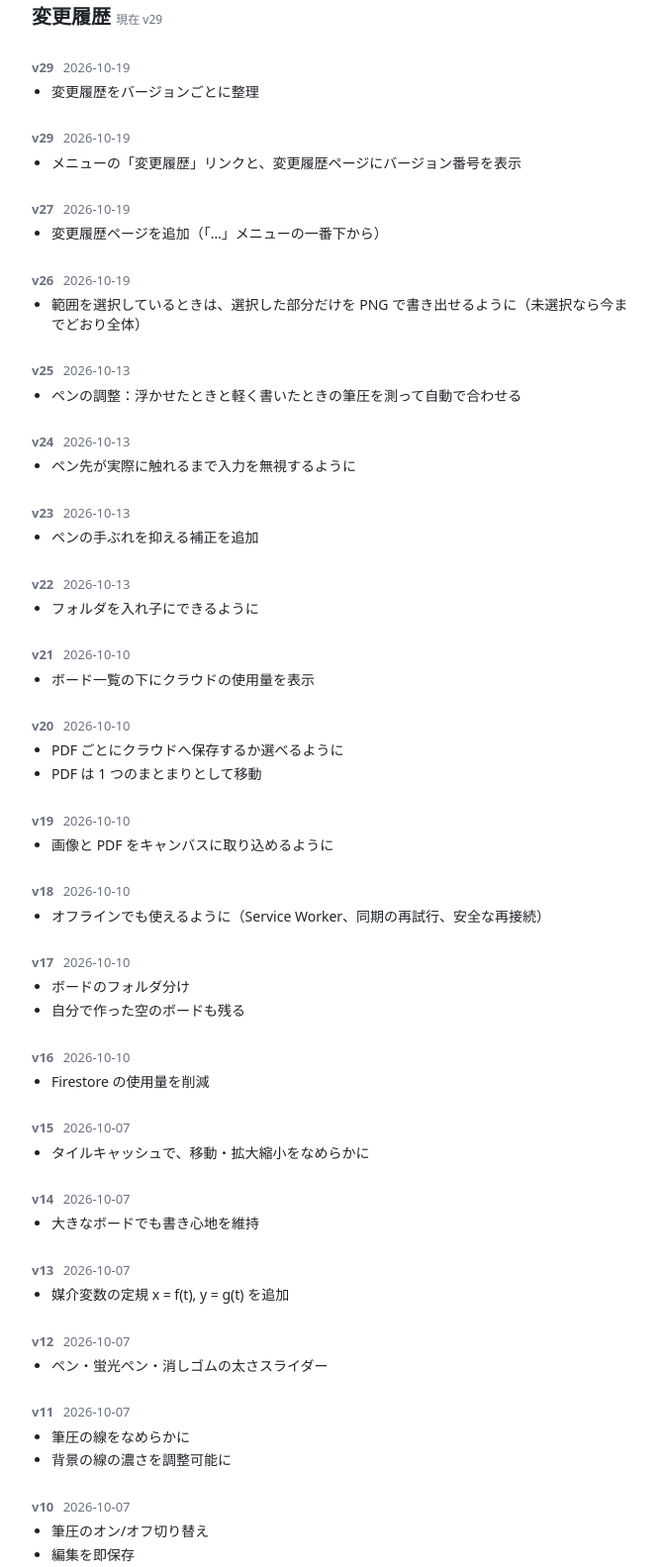
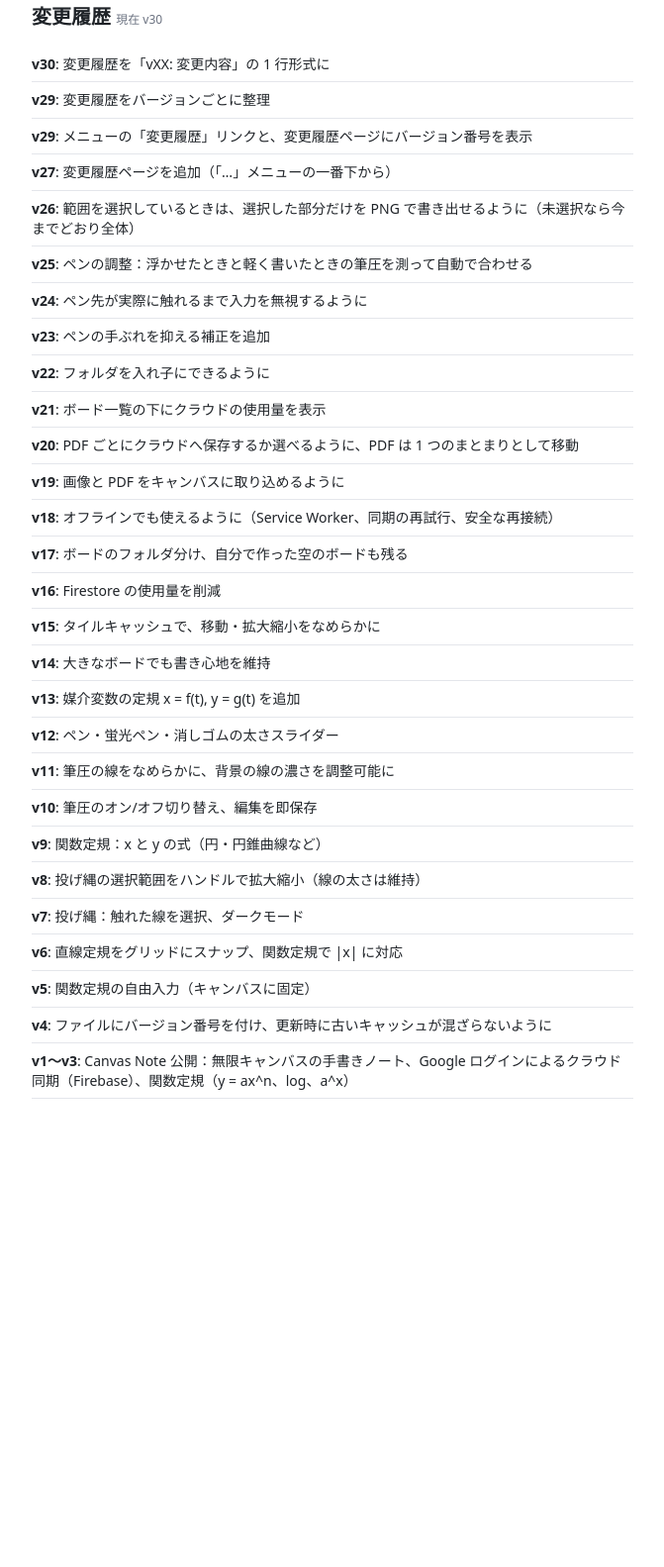
Before and after one commit to yuuyuu-6250/canvas-note, a plain HTML site: page changelog.html in a window 1280 px wide. Shown: the part 57-1640 px from the top of the page at 99% size, without its empty margins (304-975 px from the left). After the commit the page ends 1207 px from the top, so only its background shows below. Drawn offline with Linux system fonts and the light colour scheme.

Commit message:
Changelog: one line per version (vXX: change)
Co-Authored-By: Claude Opus 5.5 <noreply@anthropic.com>

```diff
--- a/changelog.html
+++ b/changelog.html
@@ -12,166 +12,53 @@
   } catch (e) {}
 </script>
 <link rel="icon" href="icon.svg" type="image/svg+xml">
-<link rel="stylesheet" href="style.css?v=29">
+<link rel="stylesheet" href="style.css?v=30">
 <style>
   html, body { height: auto; overflow: auto; -webkit-user-select: text; user-select: text; }
   main { max-width: 640px; margin: 0 auto; padding: calc(24px + var(--safe-t)) 16px calc(40px + var(--safe-b)); }
   h1 { font-size: 20px; margin: 0 0 4px; }
   .back { display: inline-block; margin-bottom: 16px; color: var(--accent); text-decoration: none; }
   h2 { font-size: 13px; color: var(--muted); margin: 28px 0 6px; font-weight: 600; }
-  ul { margin: 0; padding-left: 20px; }
-  li { margin: 4px 0; }
-  h2 span { font-weight: 400; margin-left: 6px; }
+  .log { list-style: none; margin: 16px 0 0; padding: 0; }
+  .log li { padding: 8px 0; border-bottom: 1px solid var(--line); }
+  .log b { font-variant-numeric: tabular-nums; }
 </style>
 </head>
 <body>
 <main>
   <a class="back" href="./">← ノートに戻る</a>
-  <h1>変更履歴 <small style="font-size:12px;color:var(--muted);font-weight:400">現在 v29</small></h1>
+  <h1>変更履歴 <small style="font-size:12px;color:var(--muted);font-weight:400">現在 v30</small></h1>
 
-  <h2>v29 <span>2026-10-19</span></h2>
-  <ul>
-    <li>変更履歴をバージョンごとに整理</li>
+  <ul class="log">
+    <li><b>v30</b>: 変更履歴を「vXX: 変更内容」の 1 行形式に</li>
+    <li><b>v29</b>: 変更履歴をバージョンごとに整理</li>
+    <li><b>v29</b>: メニューの「変更履歴」リンクと、変更履歴ページにバージョン番号を表示</li>
+    <li><b>v27</b>: 変更履歴ページを追加（「…」メニューの一番下から）</li>
+    <li><b>v26</b>: 範囲を選択しているときは、選択した部分だけを PNG で書き出せるように（未選択なら今までどおり全体）</li>
+    <li><b>v25</b>: ペンの調整：浮かせたときと軽く書いたときの筆圧を測って自動で合わせる</li>
+    <li><b>v24</b>: ペン先が実際に触れるまで入力を無視するように</li>
+    <li><b>v23</b>: ペンの手ぶれを抑える補正を追加</li>
+    <li><b>v22</b>: フォルダを入れ子にできるように</li>
+    <li><b>v21</b>: ボード一覧の下にクラウドの使用量を表示</li>
+    <li><b>v20</b>: PDF ごとにクラウドへ保存するか選べるように、PDF は 1 つのまとまりとして移動</li>
+    <li><b>v19</b>: 画像と PDF をキャンバスに取り込めるように</li>
+    <li><b>v18</b>: オフラインでも使えるように（Service Worker、同期の再試行、安全な再接続）</li>
+    <li><b>v17</b>: ボードのフォルダ分け、自分で作った空のボードも残る</li>
+    <li><b>v16</b>: Firestore の使用量を削減</li>
+    <li><b>v15</b>: タイルキャッシュで、移動・拡大縮小をなめらかに</li>
+    <li><b>v14</b>: 大きなボードでも書き心地を維持</li>
+    <li><b>v13</b>: 媒介変数の定規 x = f(t), y = g(t) を追加</li>
+    <li><b>v12</b>: ペン・蛍光ペン・消しゴムの太さスライダー</li>
+    <li><b>v11</b>: 筆圧の線をなめらかに、背景の線の濃さを調整可能に</li>
+    <li><b>v10</b>: 筆圧のオン/オフ切り替え、編集を即保存</li>
+    <li><b>v9</b>: 関数定規：x と y の式（円・円錐曲線など）</li>
+    <li><b>v8</b>: 投げ縄の選択範囲をハンドルで拡大縮小（線の太さは維持）</li>
+    <li><b>v7</b>: 投げ縄：触れた線を選択、ダークモード</li>
+    <li><b>v6</b>: 直線定規をグリッドにスナップ、関数定規で |x| に対応</li>
+    <li><b>v5</b>: 関数定規の自由入力（キャンバスに固定）</li>
+    <li><b>v4</b>: ファイルにバージョン番号を付け、更新時に古いキャッシュが混ざらないように</li>
+    <li><b>v1〜v3</b>: Canvas Note 公開：無限キャンバスの手書きノート、Google ログインによるクラウド同期（Firebase）、関数定規（y = ax^n、log、a^x）</li>
   </ul>
-
-  <h2>v29 <span>2026-10-19</span></h2>
-  <ul>
-    <li>メニューの「変更履歴」リンクと、変更履歴ページにバージョン番号を表示</li>
-  </ul>
-
-  <h2>v27 <span>2026-10-19</span></h2>
-  <ul>
-    <li>変更履歴ページを追加（「…」メニューの一番下から）</li>
-  </ul>
-
-  <h2>v26 <span>2026-10-19</span></h2>
-  <ul>
-    <li>範囲を選択しているときは、選択した部分だけを PNG で書き出せるように（未選択なら今までどおり全体）</li>
-  </ul>
-
-  <h2>v25 <span>2026-10-13</span></h2>
-  <ul>
-    <li>ペンの調整：浮かせたときと軽く書いたときの筆圧を測って自動で合わせる</li>
-  </ul>
-
-  <h2>v24 <span>2026-10-13</span></h2>
-  <ul>
-    <li>ペン先が実際に触れるまで入力を無視するように</li>
-  </ul>
-
-  <h2>v23 <span>2026-10-13</span></h2>
-  <ul>
-    <li>ペンの手ぶれを抑える補正を追加</li>
-  </ul>
-
-  <h2>v22 <span>2026-10-13</span></h2>
-  <ul>
-    <li>フォルダを入れ子にできるように</li>
-  </ul>
-
-  <h2>v21 <span>2026-10-10</span></h2>
-  <ul>
-    <li>ボード一覧の下にクラウドの使用量を表示</li>
-  </ul>
-
-  <h2>v20 <span>2026-10-10</span></h2>
-  <ul>
-    <li>PDF ごとにクラウドへ保存するか選べるように</li>
-    <li>PDF は 1 つのまとまりとして移動</li>
-  </ul>
-
-  <h2>v19 <span>2026-10-10</span></h2>
-  <ul>
-    <li>画像と PDF をキャンバスに取り込めるように</li>
-  </ul>
-
-  <h2>v18 <span>2026-10-10</span></h2>
-  <ul>
-    <li>オフラインでも使えるように（Service Worker、同期の再試行、安全な再接続）</li>
-  </ul>
-
-  <h2>v17 <span>2026-10-10</span></h2>
-  <ul>
-    <li>ボードのフォルダ分け</li>
-    <li>自分で作った空のボードも残る</li>
-  </ul>
-
-  <h2>v16 <span>2026-10-10</span></h2>
-  <ul>
-    <li>Firestore の使用量を削減</li>
-  </ul>
-
-  <h2>v15 <span>2026-10-07</span></h2>
-  <ul>
-    <li>タイルキャッシュで、移動・拡大縮小をなめらかに</li>
-  </ul>
-
-  <h2>v14 <span>2026-10-07</span></h2>
-  <ul>
-    <li>大きなボードでも書き心地を維持</li>
-  </ul>
-
-  <h2>v13 <span>2026-10-07</span></h2>
-  <ul>
-    <li>媒介変数の定規 x = f(t), y = g(t) を追加</li>
-  </ul>
-
-  <h2>v12 <span>2026-10-07</span></h2>
-  <ul>
-    <li>ペン・蛍光ペン・消しゴムの太さスライダー</li>
-  </ul>
-
-  <h2>v11 <span>2026-10-07</span></h2>
-  <ul>
-    <li>筆圧の線をなめらかに</li>
-    <li>背景の線の濃さを調整可能に</li>
-  </ul>
-
-  <h2>v10 <span>2026-10-07</span></h2>
-  <ul>
-    <li>筆圧のオン/オフ切り替え</li>
-    <li>編集を即保存</li>
-  </ul>
-
-  <h2>v9 <span>2026-10-06</span></h2>
-  <ul>
-    <li>関数定規：x と y の式（円・円錐曲線など）</li>
-  </ul>
-
-  <h2>v8 <span>2026-10-06</span></h2>
-  <ul>
-    <li>投げ縄の選択範囲をハンドルで拡大縮小（線の太さは維持）</li>
-  </ul>
-
-  <h2>v7 <span>2026-10-06</span></h2>
-  <ul>
-    <li>投げ縄：触れた線を選択</li>
-    <li>ダークモード</li>
-  </ul>
-
-  <h2>v6 <span>2026-10-06</span></h2>
-  <ul>
-    <li>直線定規をグリッドにスナップ</li>
-    <li>関数定規で |x| に対応</li>
-  </ul>
-
-  <h2>v5 <span>2026-10-06</span></h2>
-  <ul>
-    <li>関数定規の自由入力（キャンバスに固定）</li>
-  </ul>
-
-  <h2>v4 <span>2026-10-06</span></h2>
-  <ul>
-    <li>ファイルにバージョン番号を付け、更新時に古いキャッシュが混ざらないように</li>
-  </ul>
-
-  <h2>v1〜v3 <span>2026-10-06</span></h2>
-  <ul>
-    <li>Canvas Note 公開：無限キャンバスの手書きノート</li>
-    <li>Google ログインによるクラウド同期（Firebase）</li>
-    <li>関数定規（y = ax^n、log、a^x）</li>
-  </ul>
-
 </main>
 </body>
 </html>
```
Also changed, not shown: index.html (+5 -5 lines).
